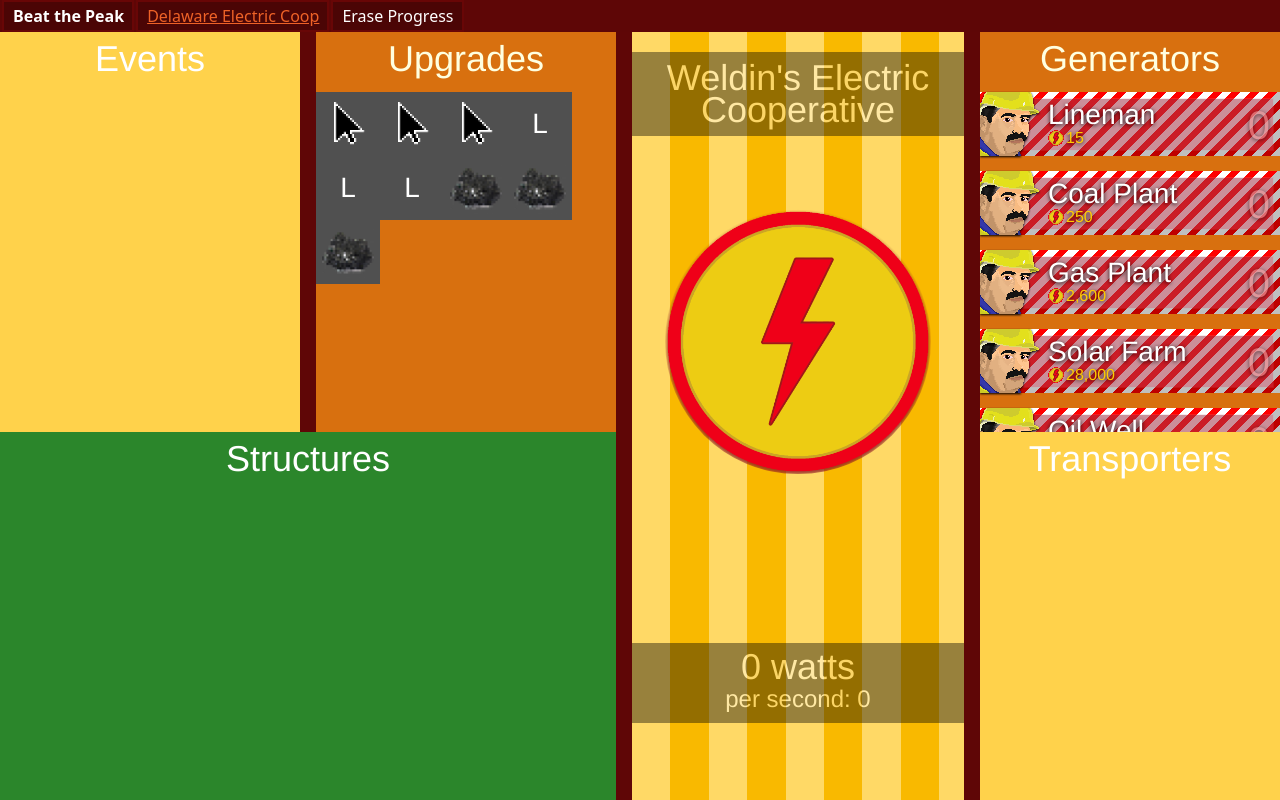
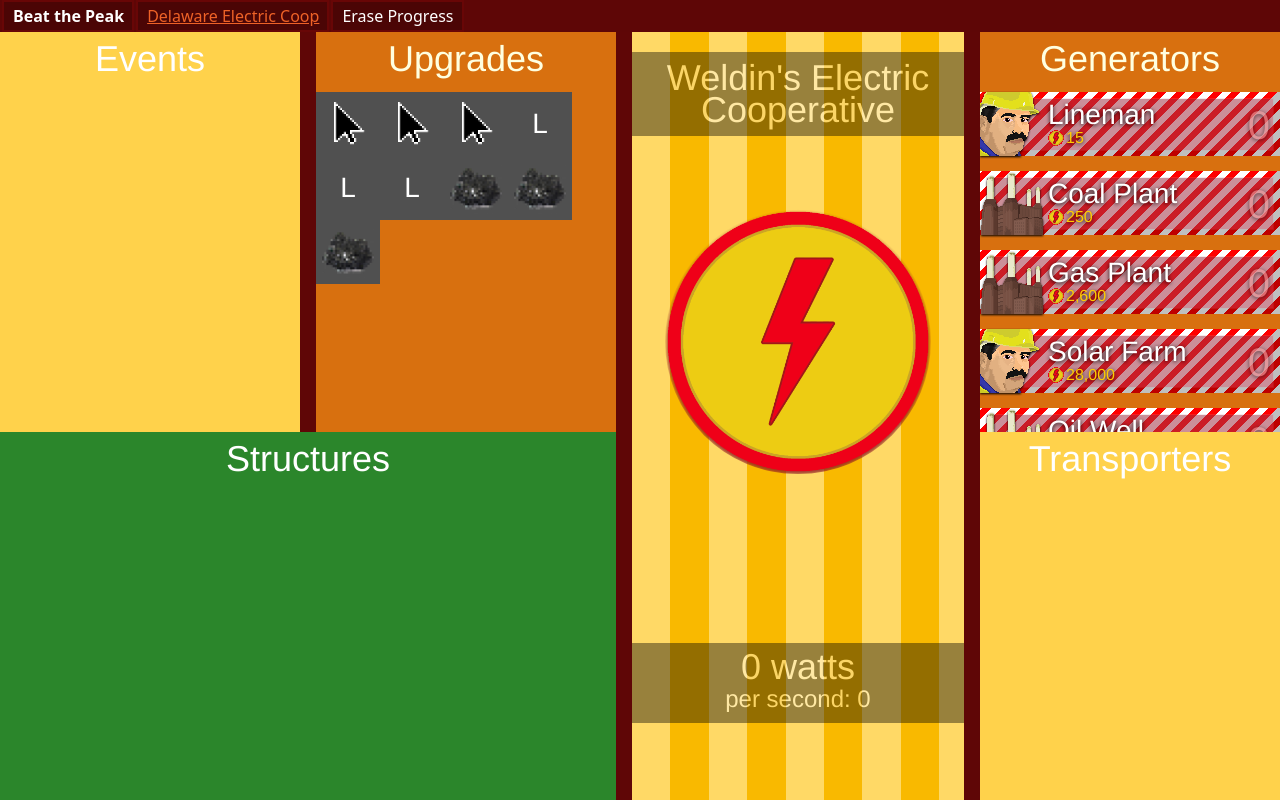
Before and after one commit to weldindunn/beat-the-peak, a React (Create React App) app: page / in a window 1280 px wide. Built offline with nearby package versions, Linux system fonts and the light colour scheme.

Commit message:
Added coal plant icon

```diff
--- a/src/components/generator.tsx
+++ b/src/components/generator.tsx
@@ -1,9 +1,9 @@
 import React from "react";
 import { numberConvertor } from "./utilities/numberConvertor";
-import lineman from "../img/lineman_icon.png";
 
 export function Generator({
     name,
+    icon,
     watts,
     wattsPerSec,
     generators,
@@ -12,6 +12,7 @@ export function Generator({
     buyGenerator
 } : {
     name: string,
+    icon: string,
     watts: number;
     wattsPerSec: number;
     generators: number;
@@ -23,7 +24,7 @@ export function Generator({
         <>
             <button className="generator" onClick={() => buyGenerator(name)} disabled={watts < Math.round(generatorCost)}>
                 <div className="generator-icon">
-                    <img src={lineman} alt="L"></img>
+                    <img src={icon} alt={name.charAt(0)}></img>
                 </div>
                 <div className="generator-content">
                     <div className="generator-title">
--- a/src/components/viewGenerators.tsx
+++ b/src/components/viewGenerators.tsx
@@ -1,5 +1,7 @@
 import React from "react";
 import { Generator } from "./generator";
+import lineman from "../img/lineman_icon.png";
+import coal_plant from "../img/Coal_Plant_Icon.png";
 
 export function ViewGenerators({
     watts,
@@ -79,6 +81,7 @@ export function ViewGenerators({
             </div>
             <Generator
                 name="Lineman"
+                icon={lineman}
                 watts={watts}
                 wattsPerSec={wattsPerSec}
                 generators={linemen}
@@ -88,6 +91,7 @@ export function ViewGenerators({
             ></Generator>
             <Generator
                 name="Coal Plant"
+                icon={coal_plant}
                 watts={watts}
                 wattsPerSec={wattsPerSec}
                 generators={coalPlants}
@@ -97,6 +101,7 @@ export function ViewGenerators({
             ></Generator>
             <Generator
                 name="Gas Plant"
+                icon={coal_plant}
                 watts={watts}
                 wattsPerSec={wattsPerSec}
                 generators={gasPlants}
@@ -106,6 +111,7 @@ export function ViewGenerators({
             ></Generator>
             <Generator
                 name="Solar Farm"
+                icon={lineman}
                 watts={watts}
                 wattsPerSec={wattsPerSec}
                 generators={solarFarms}
@@ -115,6 +121,7 @@ export function ViewGenerators({
             ></Generator>
             <Generator
                 name="Oil Well"
+                icon={coal_plant}
                 watts={watts}
                 wattsPerSec={wattsPerSec}
                 generators={oilWells}
@@ -124,6 +131,7 @@ export function ViewGenerators({
             ></Generator>
             <Generator
                 name="Wind Turbine"
+                icon={lineman}
                 watts={watts}
                 wattsPerSec={wattsPerSec}
                 generators={windTurbines}
@@ -133,6 +141,7 @@ export function ViewGenerators({
             ></Generator>
             <Generator
                 name="Biomass Gassifier"
+                icon={lineman}
                 watts={watts}
                 wattsPerSec={wattsPerSec}
                 generators={biomassGassifiers}
@@ -142,6 +151,7 @@ export function ViewGenerators({
             ></Generator>
             <Generator
                 name="Hydro Plant"
+                icon={lineman}
                 watts={watts}
                 wattsPerSec={wattsPerSec}
                 generators={hydroPlants}
@@ -151,6 +161,7 @@ export function ViewGenerators({
             ></Generator>
             <Generator
                 name="Nuclear Plant"
+                icon={coal_plant}
                 watts={watts}
                 wattsPerSec={wattsPerSec}
                 generators={nuclearPlants}
```
Also changed, not shown: src/img/Coal_Plant_Icon.png (added).
